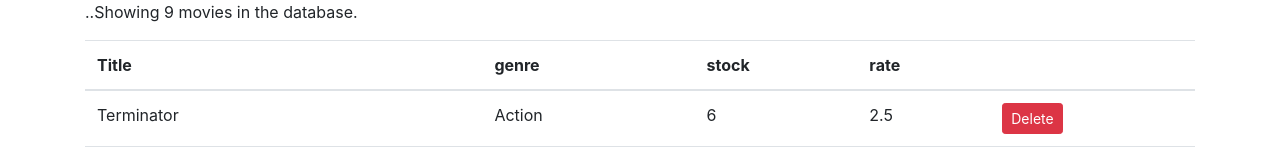
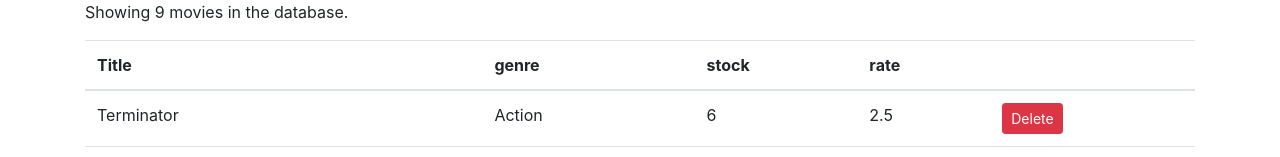
Before and after one commit to gerrymcdonnell/react-vidly, a React (Create React App) app: page / in a window 1280 px wide. Shown: the top 157 px of the page. Built offline with nearby package versions, Linux system fonts and the light colour scheme.

Commit message:
created constant for movies.length

```diff
--- a/src/components/movies.jsx
+++ b/src/components/movies.jsx
@@ -27,13 +27,17 @@ class Movies extends Component {
   };
 
   render() {
-    const { length: count } = this.state.movies;
+    const count = this.state.movies.length;
+    /*vid40 also can be written as
+      const { length: count } = this.state.movies;
+    */
 
     if (count === 0) return <p>There are no movies in the database.</p>;
 
     return (
+      //in jsx must return single element i.e readct fragment
       <React.Fragment>
-        <p>..Showing {count} movies in the database.</p>
+        <p>Showing {count} movies in the database.</p>
 
         {/*bootstrap table*/}
 
```
